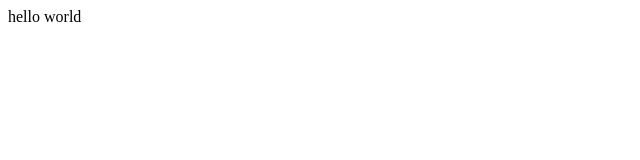
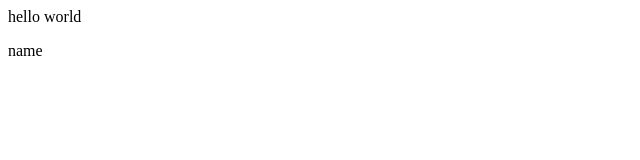
Before and after one commit to r1a2j3u41234566/localrepo2, a plain HTML site: page index.html in a window 1280 px wide. Shown: the full height of the page, 0-640 px from the left. Drawn offline with Linux system fonts and the light colour scheme.

Commit message:
new feture

```diff
--- a/index.html
+++ b/index.html
@@ -1 +1,2 @@
 <p>hello world </p>
+<p1> name </p1>
```
